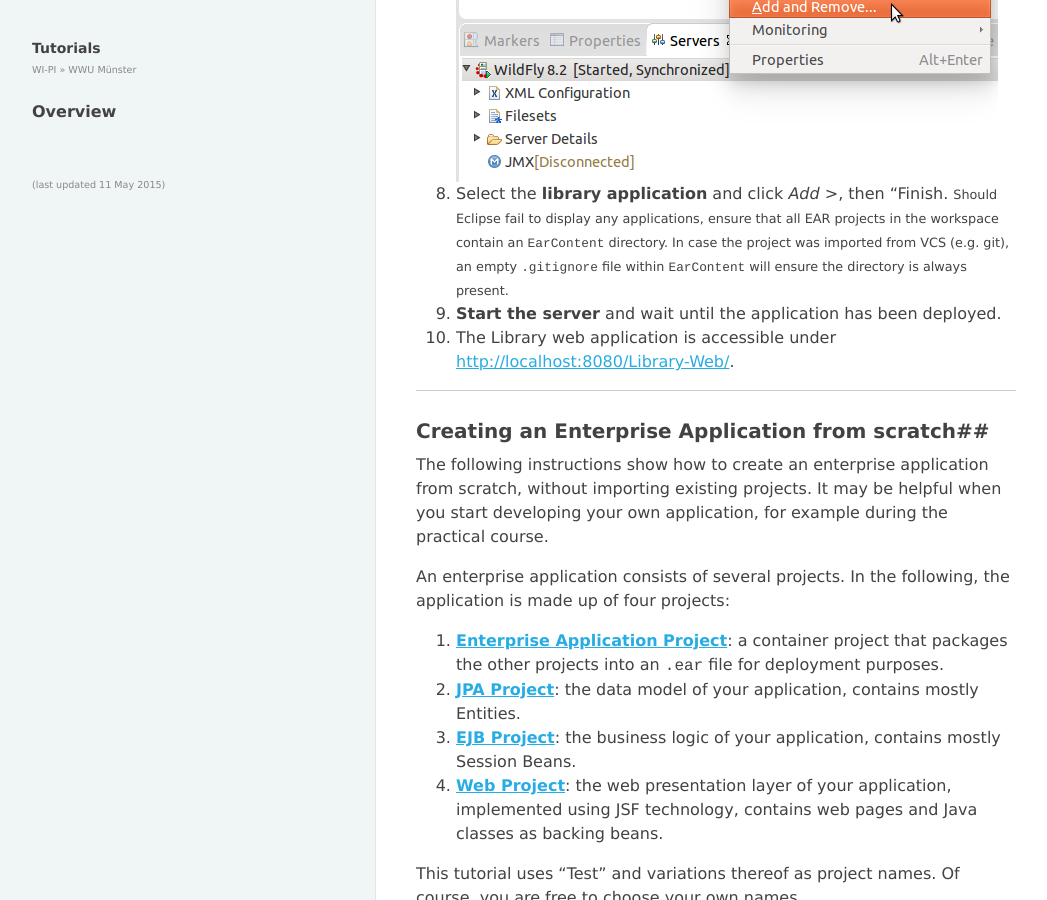
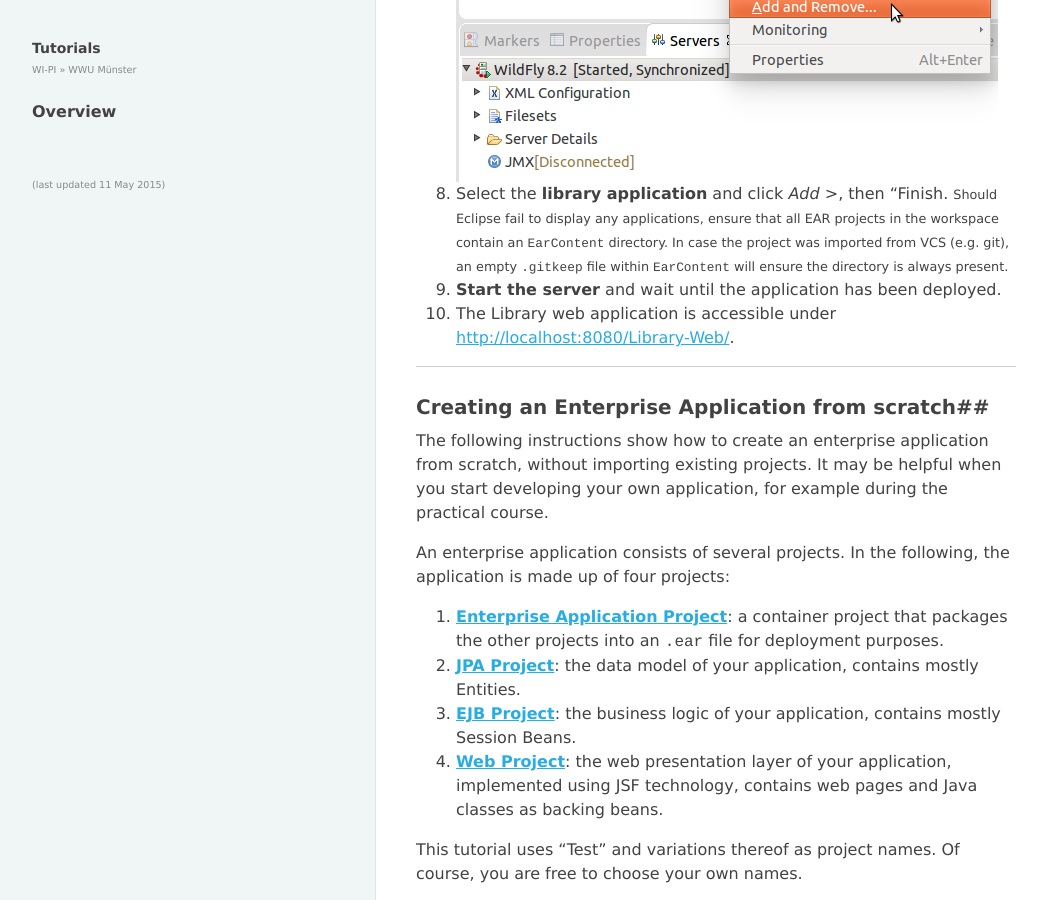
Before and after one commit to wwu-pi/tutorials, a Jekyll site: the page built from lectures/acse/020_tutorial_jboss_project.md, in a window 1280 px wide and 900 px high, scrolled down 1897 px. Shown: the whole window, without its empty margins (8-1055 px from the left). Built offline with Jekyll 4.4.1, drawn with Linux system fonts in a browser that asks for light colours.

Commit message:
Rename .gitignore to .gitkeep
Explicits the purpose of the directory

```diff
--- a/lectures/acse/020_tutorial_jboss_project.md
+++ b/lectures/acse/020_tutorial_jboss_project.md
@@ -30,7 +30,7 @@
 
     ![](images/library_add.png)
 
-1. Select the **library application** and click *Add >*, then "Finish. <small>Should Eclipse fail to display any applications, ensure that all EAR projects in the workspace contain an ``EarContent`` directory. In case the project was imported from VCS (e.g. git), an empty ``.gitignore`` file within ``EarContent`` will ensure the directory is always present.</small>
+1. Select the **library application** and click *Add >*, then "Finish. <small>Should Eclipse fail to display any applications, ensure that all EAR projects in the workspace contain an ``EarContent`` directory. In case the project was imported from VCS (e.g. git), an empty ``.gitkeep`` file within ``EarContent`` will ensure the directory is always present.</small>
 1. **Start the server** and wait until the application has been deployed.
 1. The Library web application is accessible under [http://localhost:8080/Library-Web/](http://localhost:8080/Library-Web/).
 
```
